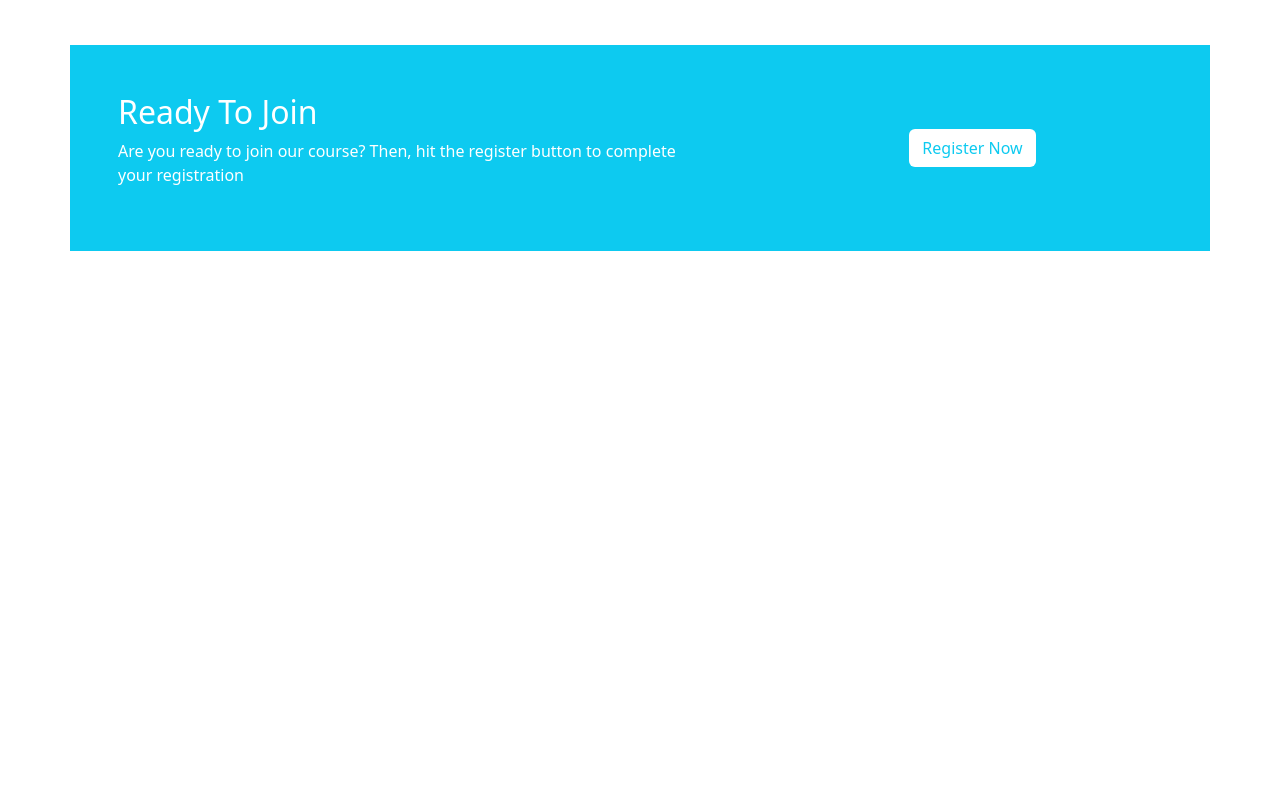
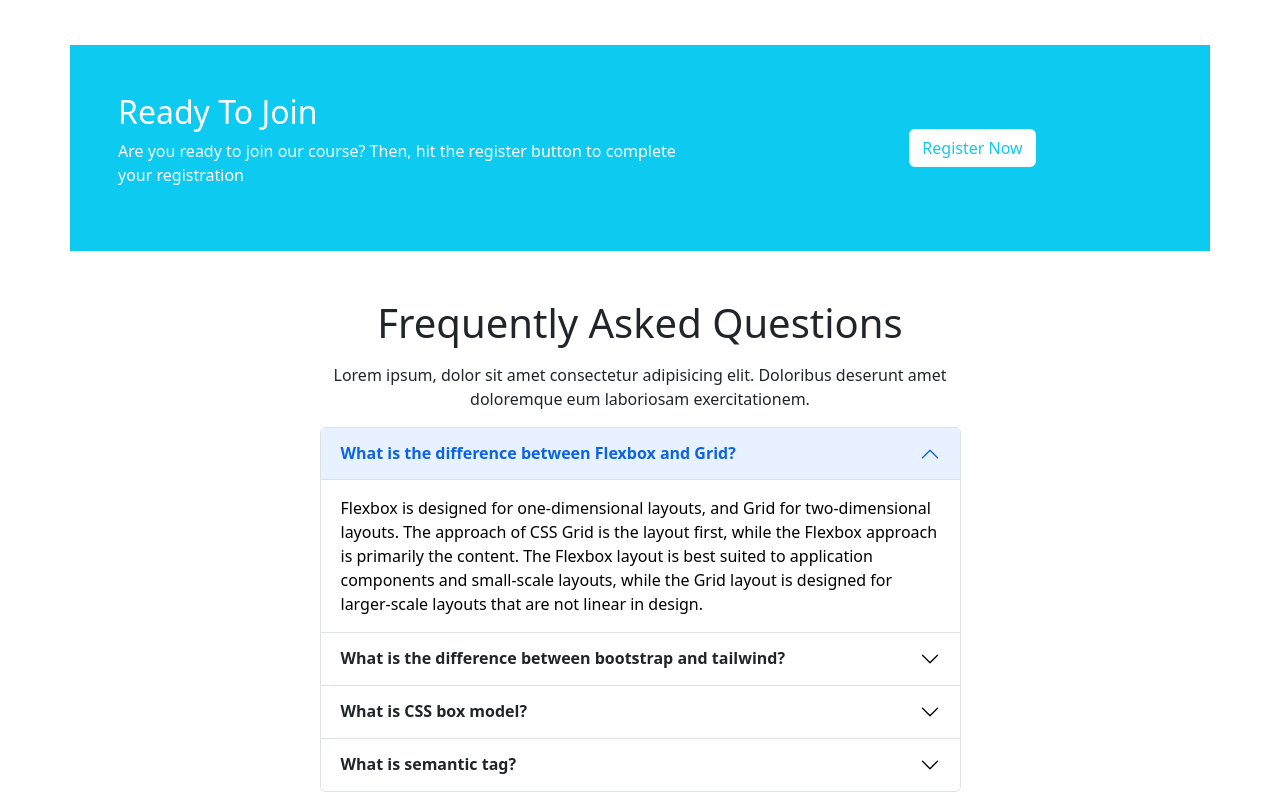
Before and after one commit to foysal767/edTech-website, a plain HTML site: page index.html in a window 1280 px wide. Shown: the part 1955-2747 px from the top of the page. Before the commit the page ends 2206 px from the top, so only its background shows below. Drawn offline with Linux system fonts and the light colour scheme.

Commit message:
accordion added

```diff
--- a/index.html
+++ b/index.html
@@ -4,7 +4,7 @@
     <meta charset="UTF-8" />
     <meta http-equiv="X-UA-Compatible" content="IE=edge" />
     <meta name="viewport" content="width=device-width, initial-scale=1.0" />
-    <title>Document</title>
+    <title>Edu Tech</title>
     <link rel="stylesheet" href="bootstrap.min.css" />
     <link rel="stylesheet" href="styles.css" />
   </head>
@@ -262,7 +262,7 @@
                     <h5 class="modal-title text-dark" id="staticBackdropLabel">Get 20% Discount</h5>
                     <button type="button" class="btn-close" data-bs-dismiss="modal" aria-label="Close"></button>
                   </div>
-                  <div class="modal-body text-dark">
+                  <div class="modal-body text-dark text-start">
                     <h5>"edTech20%" Put this cuppon code when you fill registration form to get 20% discount</h5>
                   </div>
                   <div class="modal-footer">
@@ -278,6 +278,75 @@
       </div>
     </section>
     <!-- Register section end -->
+    <!-- Frequently Asked quiestion start -->
+    <section class="faq-section mt-5">
+      <div class="container">
+        <div class="row">
+          <div class="col-7 mx-auto text-center">
+            <h1 class="mb-3">Frequently Asked Questions</h1>
+            <p class="mb-3">Lorem ipsum, dolor sit amet consectetur adipisicing elit. Doloribus deserunt amet doloremque eum laboriosam exercitationem.</p>
+          <!-- Accordion start -->
+          <div class="accordion" id="accordionExample">
+            <div class="accordion-item">
+              <h2 class="accordion-header" id="headingOne">
+                <button class="accordion-button" type="button" data-bs-toggle="collapse" data-bs-target="#collapseOne" aria-expanded="true" aria-controls="collapseOne">
+                  <strong>What is the difference between Flexbox and Grid?</strong>
+                </button>
+              </h2>
+              <div id="collapseOne" class="accordion-collapse collapse show" aria-labelledby="headingOne" data-bs-parent="#accordionExample">
+                <div class="accordion-body text-start">
+                  Flexbox is designed for one-dimensional layouts, and Grid for two-dimensional layouts.
+                    The approach of CSS Grid is the layout first, while the Flexbox approach is primarily the content.
+                    The Flexbox layout is best suited to application components and small-scale layouts, while the Grid layout is designed for larger-scale layouts that are not linear in design.
+                </div>
+              </div>
+            </div>
+            <div class="accordion-item">
+              <h2 class="accordion-header" id="headingTwo">
+                <button class="accordion-button collapsed" type="button" data-bs-toggle="collapse" data-bs-target="#collapseTwo" aria-expanded="false" aria-controls="collapseTwo">
+                  <strong>What is the difference between bootstrap and tailwind? </strong>
+                </button>
+              </h2>
+              <div id="collapseTwo" class="accordion-collapse collapse" aria-labelledby="headingTwo" data-bs-parent="#accordionExample">
+                <div class="accordion-body text-start">
+                  The main difference between Bootstrap and Tailwind is that Bootstrap pre-built components that provide a responsive UI (user interface) kit. On the other hand, Tailwind comes with predesigned widgets that facilitate web developers to design a website from scratch. Both Bootstrap and Tailwind are two of the best front-end CSS framework used worldwide.
+                </div>
+              </div>
+            </div>
+            <div class="accordion-item">
+              <h2 class="accordion-header" id="headingThree">
+                <button class="accordion-button collapsed" type="button" data-bs-toggle="collapse" data-bs-target="#collapseThree" aria-expanded="false" aria-controls="collapseThree">
+                  <strong>What is CSS box model?</strong>
+                </button>
+              </h2>
+              <div id="collapseThree" class="accordion-collapse collapse" aria-labelledby="headingThree" data-bs-parent="#accordionExample">
+                <div class="accordion-body text-start">
+                  When laying out a document, the browser's rendering engine represents each element as a rectangular box according to the standard CSS basic box model. CSS determines the size, position, and properties (color, background, border size, etc.) of these boxes
+                </div>
+              </div>
+            </div>
+            <div class="accordion-item">
+              <h2 class="accordion-header" id="headingFour">
+                <button class="accordion-button collapsed" type="button" data-bs-toggle="collapse" data-bs-target="#collapseFour" aria-expanded="false" aria-controls="collapseFour">
+                  <strong>What is semantic tag?</strong>
+                </button>
+              </h2>
+              <div id="collapseFour" class="accordion-collapse collapse" aria-labelledby="headingFour" data-bs-parent="#accordionExample">
+                <div class="accordion-body text-start">
+                  Semantic tags clearly define the purpose of the HTML element. It also describes the type of content that the element should contain.For example, header, footer, article are considered semantic elements as they clearly describe their purpose and the type of content they should enclose
+                </div>
+              </div>
+            </div>
+          </div>
+          <!-- Accordion end -->
+
+          </div>
+        </div>
+
+      </div>
+    </section>
+    <!-- Frequently Asked quiestion end -->
+
     <script src="bootstrap.bundle.min.js"></script>
   </body>
 </html>
```
